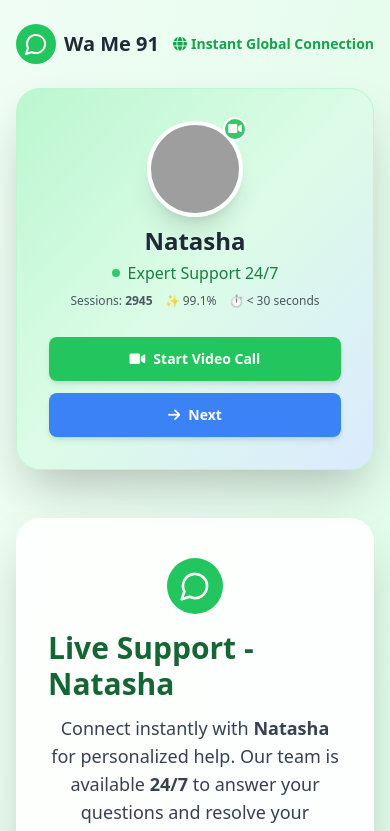
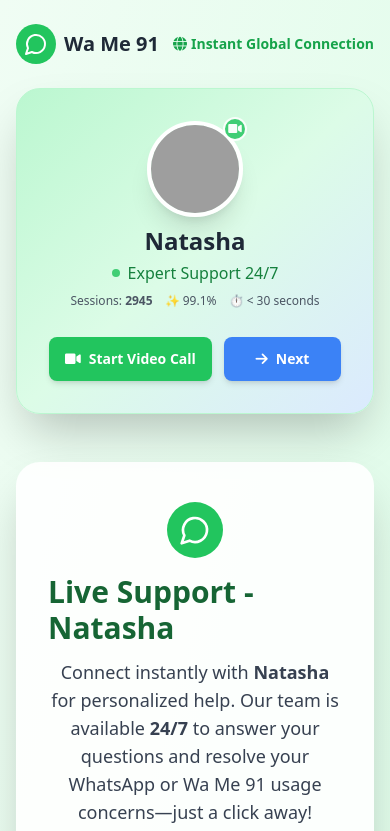
Before and after one commit to 06rishu/chat-now-direct-link, a React (Vite) app: page /live-support in a window 390 px wide. Shown: the top 831 px of the page. Built offline with nearby package versions, Linux system fonts and the light colour scheme; grey boxes are pictures that could not be loaded.

Commit message:
Reverted to commit f6cc4fb1be5991966304626fac39fe50fe39fd80

```diff
--- a/src/components/VideoCallCard.tsx
+++ b/src/components/VideoCallCard.tsx
@@ -1,3 +1,4 @@
+
 import React from 'react';
 import { useNavigate } from "react-router-dom";
 
@@ -33,8 +34,8 @@ const VideoCallCard: React.FC<VideoCallCardProps> = ({
   };
 
   return (
-    <div className="max-w-xl mx-auto bg-gradient-to-br from-green-200 via-green-100 to-blue-100 rounded-3xl shadow-2xl p-8 flex flex-col items-center gap-5 border border-green-200 min-h-[320px] w-full sm:p-8 p-4">
-      <div className="flex flex-col items-center w-full">
+    <div className="max-w-xl mx-auto bg-gradient-to-br from-green-200 via-green-100 to-blue-100 rounded-3xl shadow-2xl p-8 flex flex-col items-center gap-5 border border-green-200 min-h-[320px]">
+      <div className="flex flex-col items-center">
         <div className="relative mb-2">
           <img
             src={profileImage}
@@ -55,14 +56,14 @@ const VideoCallCard: React.FC<VideoCallCardProps> = ({
           {status}
         </p>
         {stats && (
-          <div className="flex flex-wrap gap-3 text-xs text-gray-600 mb-2 justify-center">
+          <div className="flex gap-3 text-xs text-gray-600 mb-2">
             <span>Sessions: <span className="font-bold">{stats.activeSessions}</span></span>
             <span>✨ {stats.satisfactionRate}</span>
             <span>⏱ {stats.responseTime}</span>
           </div>
         )}
       </div>
-      <div className="flex w-full flex-col sm:flex-row gap-3">
+      <div className="flex w-full space-x-3">
         <button
           onClick={handleRoute}
           className="flex-1 bg-green-500 hover:bg-green-600 text-white py-3 px-4 rounded-lg flex items-center justify-center text-sm font-semibold transition-all duration-200 shadow-md whitespace-nowrap sm:text-base sm:py-3 sm:px-4"
--- a/src/pages/LiveSupport.tsx
+++ b/src/pages/LiveSupport.tsx
@@ -1,8 +1,6 @@
-
 import React from "react";
 import { MessageCircle } from "lucide-react";
 import VideoCallCard from "@/components/VideoCallCard";
-import { useNavigate } from "react-router-dom";
 
 // Header & Footer content (copy-paste from Index.tsx for consistent look)
 const Header = () => (
@@ -62,8 +60,6 @@ const LiveSupport = () => {
     },
   };
 
-  const navigate = useNavigate();
-
   return (
     <div className="min-h-screen flex flex-col bg-gradient-to-br from-green-50 to-green-100">
       <Header />
@@ -76,7 +72,7 @@ const LiveSupport = () => {
           nextLink="/live-support/agent-2"
           variant="default"
           stats={agent.stats}
-          nextButtonHandler={() => navigate("/live-support/agent-2")}
+          nextButtonHandler={() => window.location.href = "/live-support/agent-2"}
         />
       </section>
       <section className="container mx-auto px-4 pb-16">
```
